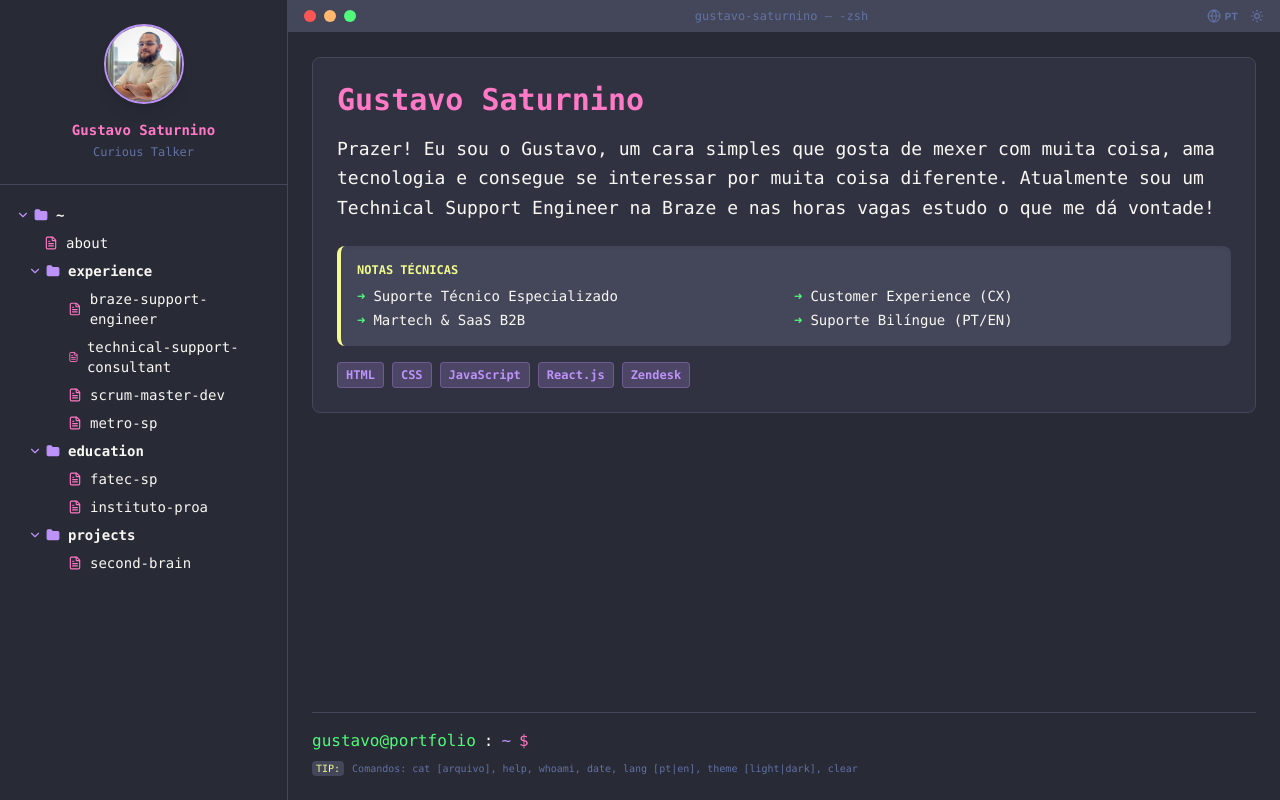
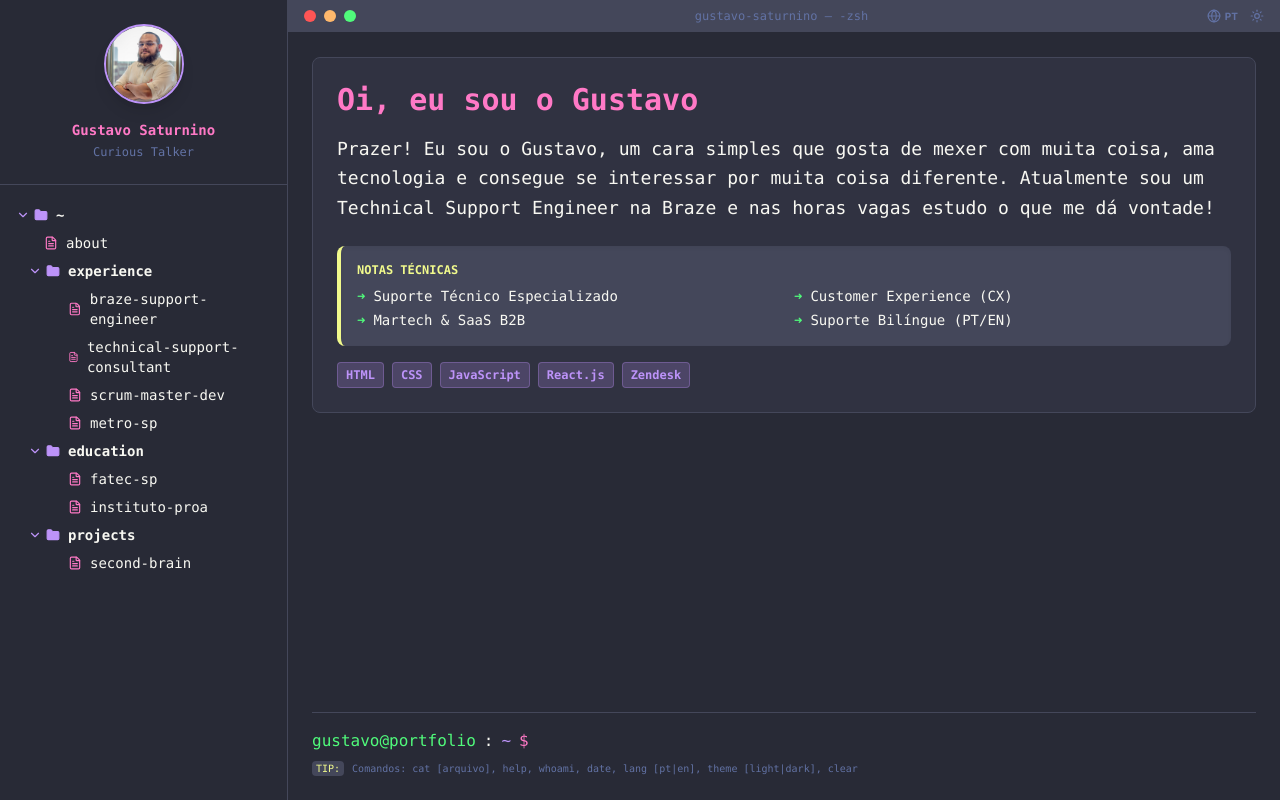
Before and after one commit to Gussatt/portfolio, a Next.js app: page / in a window 1280 px wide. Built offline with nearby package versions, Linux system fonts and the light colour scheme.

Commit message:
style: update titles to personal greeting with translations

```diff
--- a/src/app/layout.js
+++ b/src/app/layout.js
@@ -4,7 +4,7 @@ import './globals.css'
 const inter = Inter({ subsets: ['latin'] })
 
 export const metadata = {
-  title: 'Gustavo Saturnino',
+  title: "Hi, I'm Gustavo",
   description: 'Currently running multiple interests and working as a Support Engineer',
 }
 
--- a/src/data/portfolio.js
+++ b/src/data/portfolio.js
@@ -7,7 +7,7 @@ export const portfolioData = {
         about: {
           name: 'about.md',
           type: 'file',
-          title: 'Gustavo Saturnino',
+          title: 'Oi, eu sou o Gustavo',
           content: 'Prazer! Eu sou o Gustavo, um cara simples que gosta de mexer com muita coisa, ama tecnologia e consegue se interessar por muita coisa diferente. Atualmente sou um Technical Support Engineer na Braze e nas horas vagas estudo o que me dá vontade!',
           learnings: ['Suporte Técnico Especializado', 'Customer Experience (CX)', 'Martech & SaaS B2B', 'Suporte Bilíngue (PT/EN)'],
           tech: ['HTML', 'CSS', 'JavaScript', 'React.js', 'Zendesk']
@@ -98,7 +98,7 @@ export const portfolioData = {
         about: {
           name: 'about.md',
           type: 'file',
-          title: 'Gustavo Saturnino',
+          title: "Hi, I'm Gustavo",
           content: "Nice to meet you! I'm Gustavo, a simple guy who likes to tinker with a lot of things, loves technology, and can get interested in many different topics. I'm currently a Technical Support Engineer at Braze, and in my spare time, I study whatever I feel like!",
           learnings: ['Technical Support Specialist', 'Customer Experience (CX)', 'Martech & B2B SaaS', 'Bilingual Support (PT/EN)'],
           tech: ['HTML', 'CSS', 'JavaScript', 'React.js', 'Zendesk']
```
